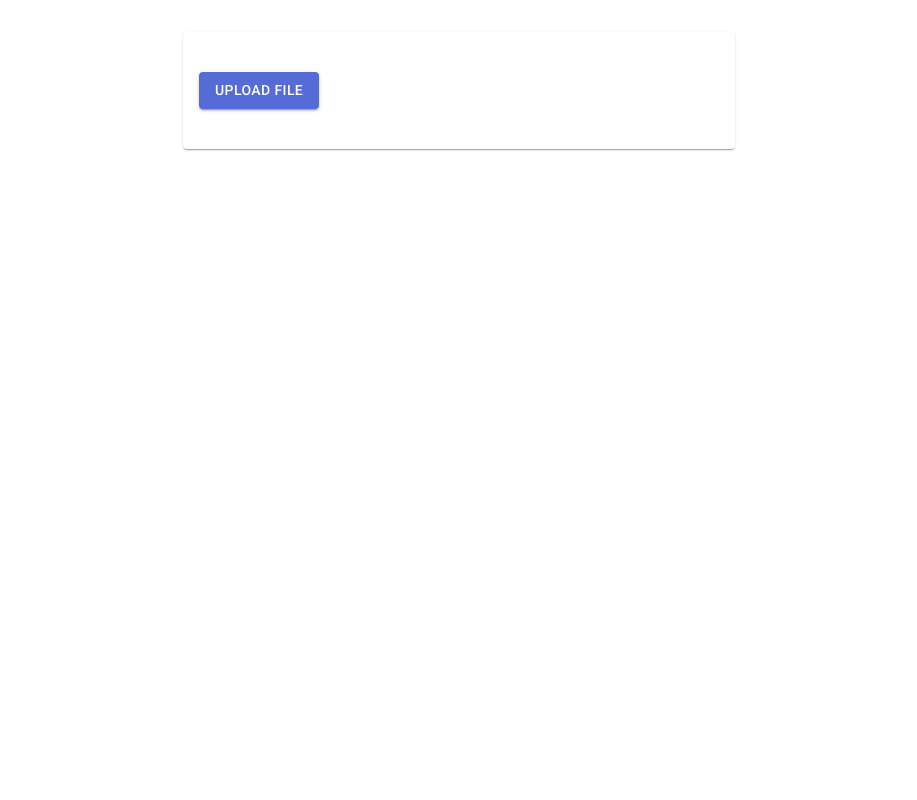
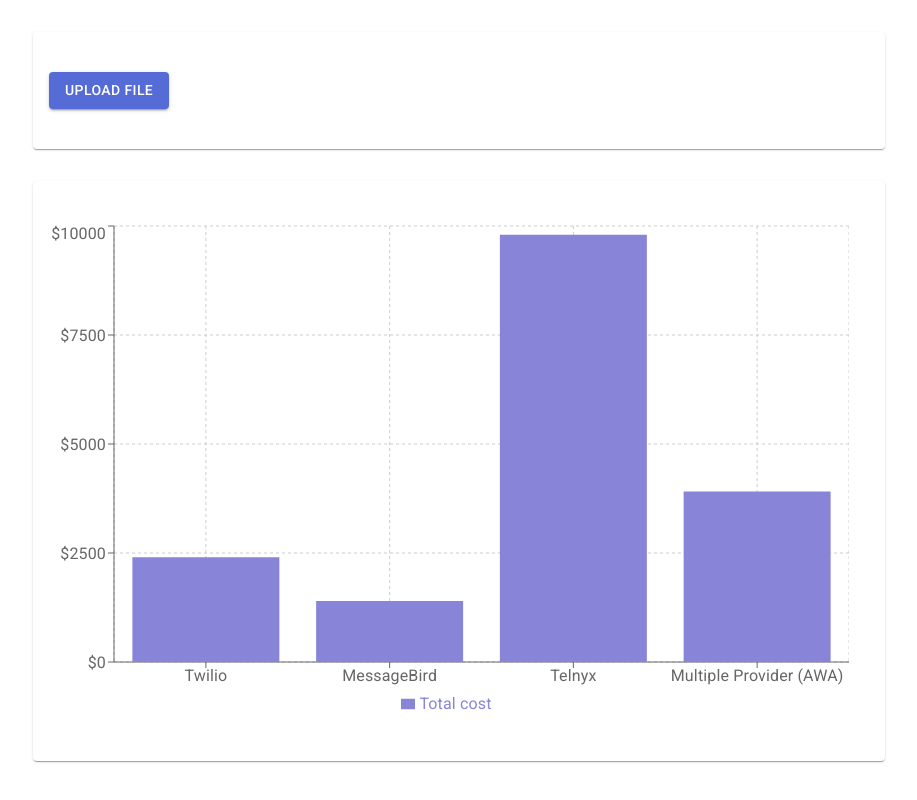
Before and after one commit to barinali/tadhack-2021-berlin-client, a React (Create React App) app: page / in a window 1280 px wide. Shown: the whole page, without its empty margins (181-1098 px from the left). Built offline with nearby package versions, Linux system fonts and the light colour scheme.

Commit message:
Implement PriceChart component and add it to the homepage

```diff
--- a/package.json
+++ b/package.json
@@ -14,7 +14,8 @@
     "@mui/styles": "^5.0.1",
     "react": "latest",
     "react-dom": "latest",
-    "react-scripts": "latest"
+    "react-scripts": "latest",
+    "recharts": "^2.1.4"
   },
   "browserslist": {
     "production": [
--- a/src/App.js
+++ b/src/App.js
@@ -5,6 +5,7 @@
 import Box from '@mui/material/Box';
 import MuiPaper from '@mui/material/Paper';
 import FileUploadButton from './components/FileUploadButton/FIleUploadButton';
+import PriceChart from './components/PriceChart';
 
 const Paper = withStyles((theme) => ({
   root: {
@@ -14,12 +15,18 @@
 
 export default function App() {
   return (
-    <Container maxWidth="sm">
+    <Container maxWidth="md">
       <Box sx={{ my: 4 }}>
         <Paper>
           <FileUploadButton />
         </Paper>
       </Box>
+
+      <Box sx={{ my: 4 }}>
+        <Paper>
+          <PriceChart />
+        </Paper>
+      </Box>
     </Container>
   );
 }
--- /dev/null
+++ b/src/components/PriceChart/index.js
@@ -0,0 +1,55 @@
+import React from "react";
+import {
+  BarChart,
+  Bar,
+  XAxis,
+  YAxis,
+  CartesianGrid,
+  Tooltip,
+  Legend
+} from "recharts";
+
+
+
+export default function PriceChart(props) {
+  const data = [
+    {
+      name: "Twilio",
+      'Total cost': 2400,
+    },
+    {
+      name: "MessageBird",
+      'Total cost': 1398,
+    },
+    {
+      name: "Telnyx",
+      'Total cost': 9800,
+    },
+    {
+      name: "Multiple Provider (AWA)",
+      'Total cost': 3908,
+    }
+  ];
+
+  return (
+    <BarChart
+      width={800}
+      height={500}
+      data={data}
+      margin={{
+        top: 5,
+        right: 0,
+        left: 5,
+        bottom: 5
+      }}
+    >
+      <CartesianGrid strokeDasharray="3 3" />
+      <XAxis dataKey="name" />
+      <YAxis tickFormatter={value => `$${value}`} />
+      <Tooltip formatter={(value, name, props) => `$${value}`} />
+      <Tooltip/>
+      <Legend />
+      <Bar dataKey="Total cost" fill="#8884d8" />
+    </BarChart>
+  );
+}
```
Also changed, not shown: 1 other file (tests, documents, lock files or other folders).
